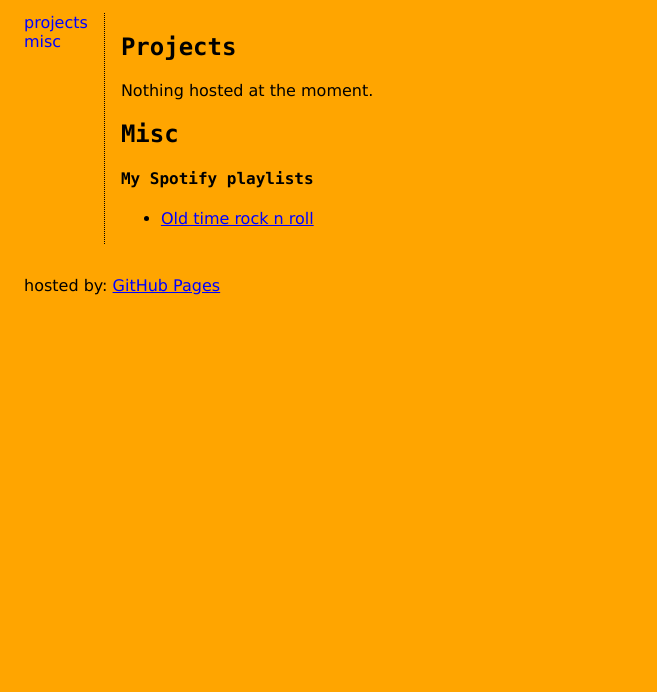
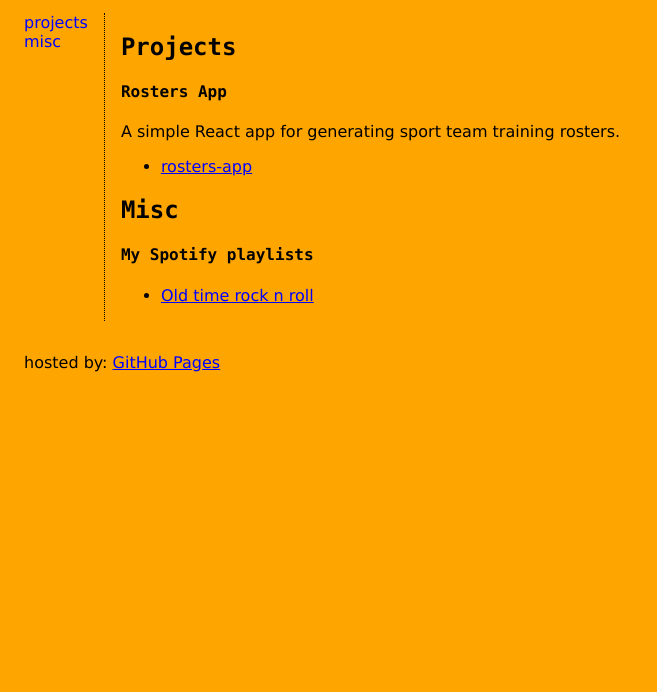
Before and after one commit to tuomin35/tuomin35.github.io, a plain HTML site: page index.html in a window 1280 px wide. Shown: the part 108-800 px from the top of the page, without its empty margins (0-657 px from the left). Drawn offline with Linux system fonts and the light colour scheme.

Commit message:
Add Rosters App

```diff
--- a/index.html
+++ b/index.html
@@ -17,7 +17,11 @@
       <div class="content">
         <div id="projects">
           <h2>Projects</h2>
-          <p>Nothing hosted at the moment.</p>
+          <h4>Rosters App</h4>
+          <p>A simple React app for generating sport team training rosters.</p>
+          <ul>
+            <li><span class="tooltip"><a href="https://tuomin35.github.io/rosters-app" target="_blank">rosters-app</a><span class="tooltiptext">https://tuomin35.github.io/rosters-app</span></span></li>
+          </ul>
         </div>
         <div id="misc">
           <h2>Misc</h2>
```
